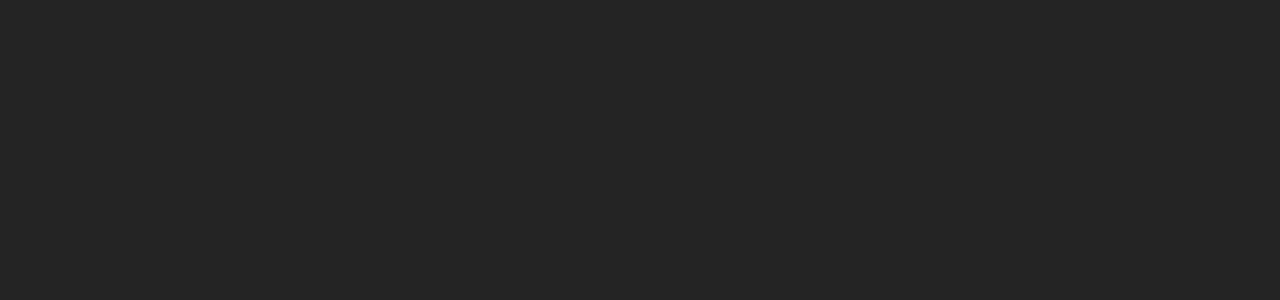
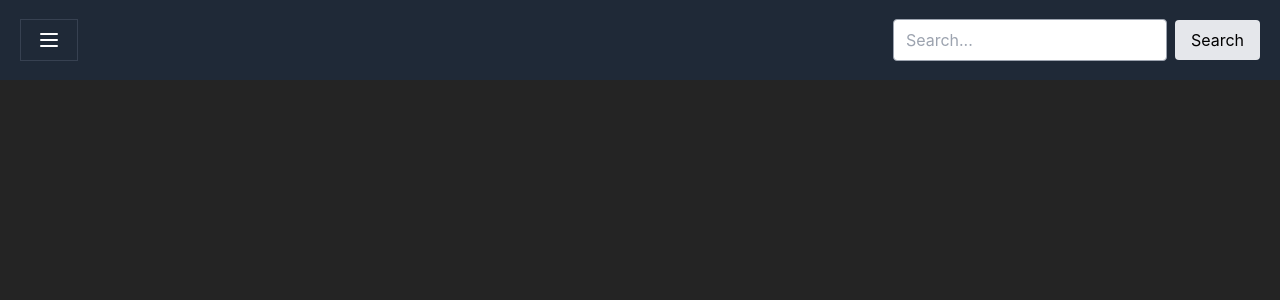
Before and after one commit to Ariseni/smarttv-app, a Next.js app: page /browserVersion in a window 1280 px wide. Shown: the top 300 px of the page. Built offline with nearby package versions, Linux system fonts and the light colour scheme.

Commit message:
uncomment Header

```diff
--- a/src/app/layout.tsx
+++ b/src/app/layout.tsx
@@ -3,7 +3,7 @@
 import "slick-carousel/slick/slick-theme.css";
 import BrowserCheck from "./browserVersion/page";
 import ReactQueryProvider from "../components/ReactQueryProvider";
-// import { Header } from "../components/header/Header";
+import { Header } from "../components/header/Header";
 import { ReactNode } from "react";
 import { Metadata } from "next";
 
@@ -25,7 +25,7 @@
       </head>
       <body>
         <BrowserCheck />
-        {/* <Header /> */}
+        <Header />
         <ReactQueryProvider>
           <main id="root" className="mt-20 h-[calc(100vh-100px)]">
             {children}
--- a/src/components/header/Header.tsx
+++ b/src/components/header/Header.tsx
@@ -1,11 +1,11 @@
 import { NavMenu } from "./NavMenu";
 import { Search } from "./Search";
 
-export default function Header () {
+export function Header() {
   return (
     <header className="fixed top-0 z-50 flex h-20 w-full items-center justify-between bg-gray-800 p-0 text-white">
       <NavMenu />
       <Search />
     </header>
   );
-};
+}
```
